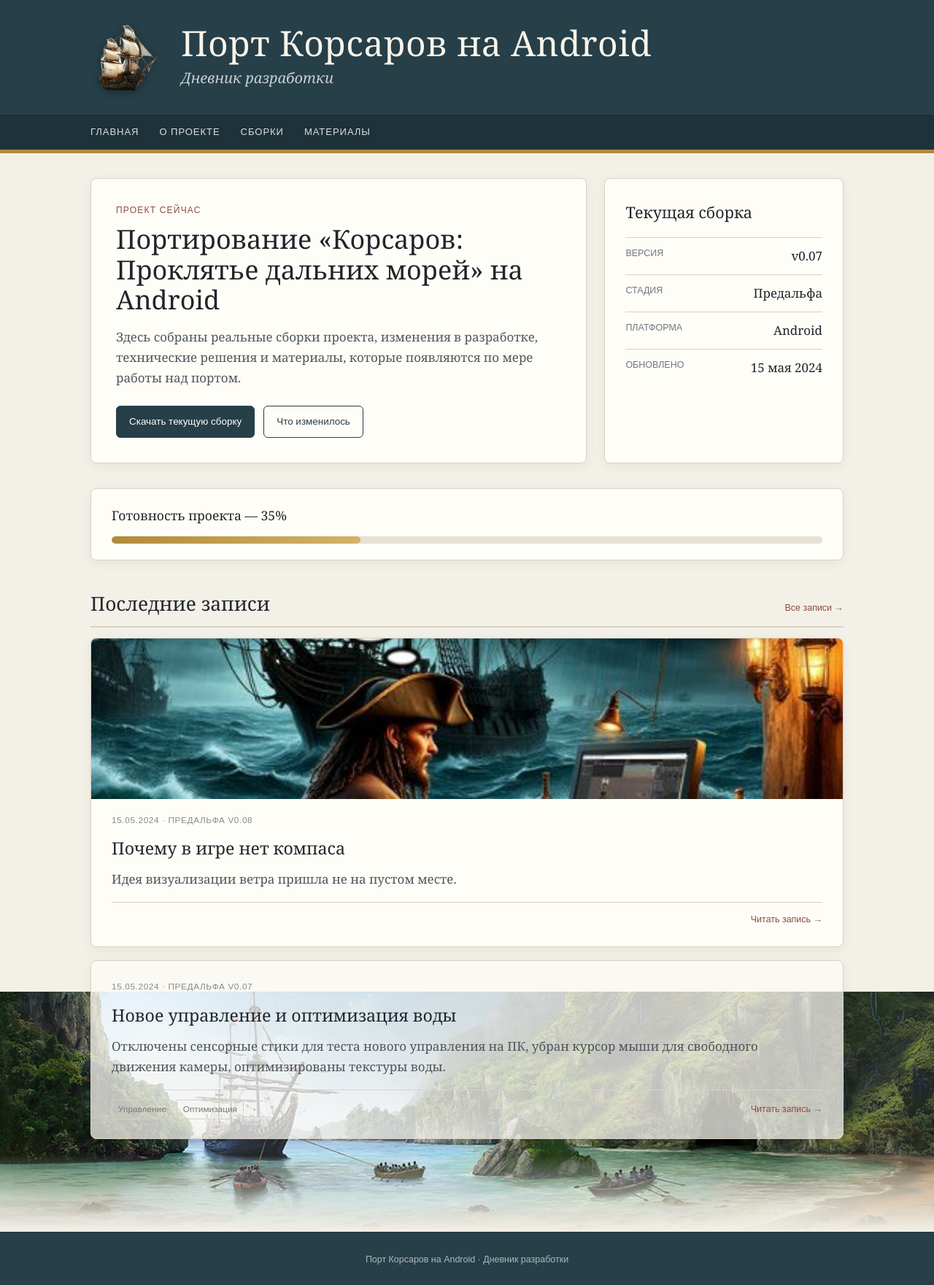
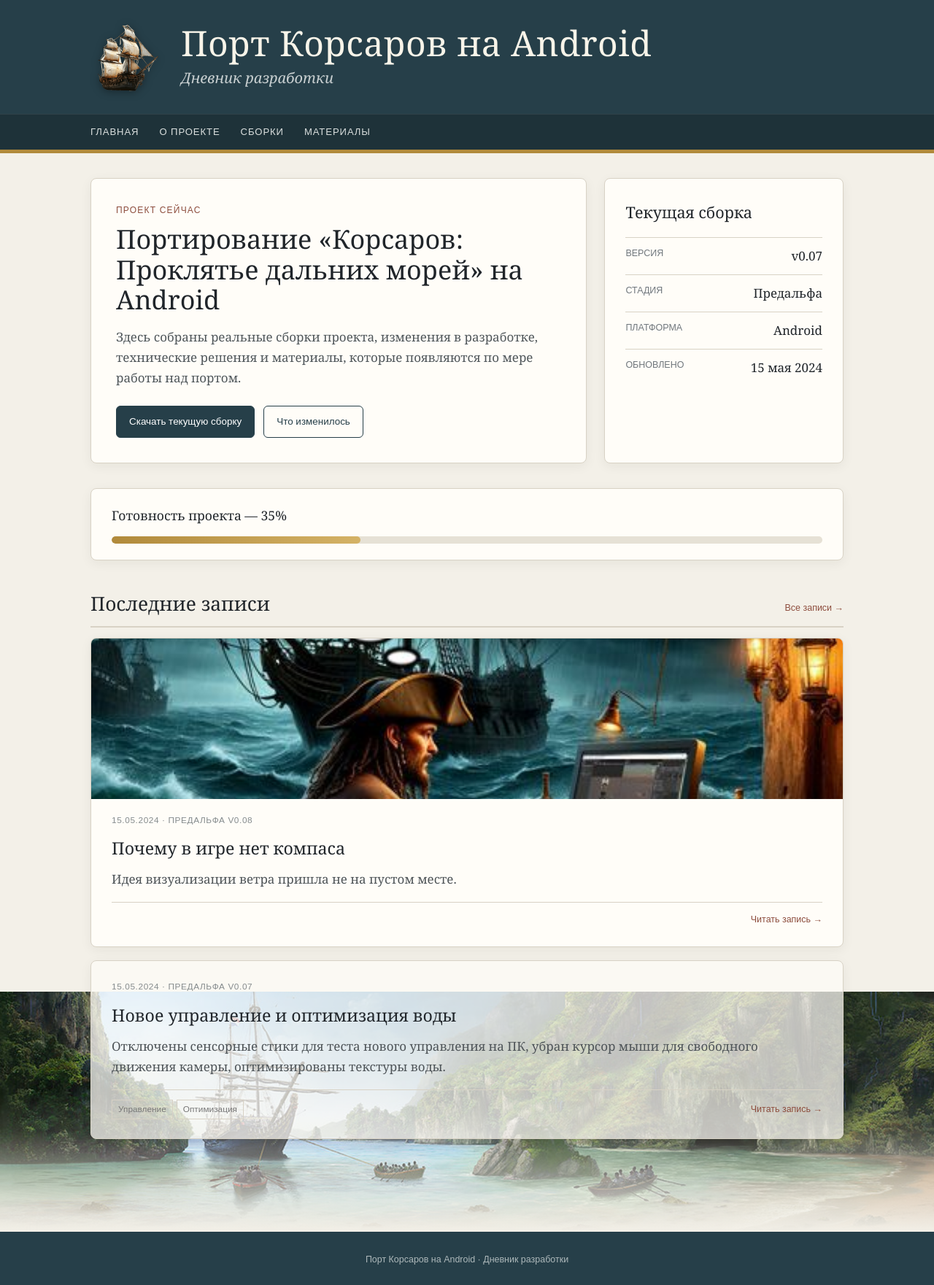
Before and after one commit to tislic/SeaDogsPort, a Jekyll site: the page built from index.html, in a window 1280 px wide. Shown: the whole page at 73% size. Built offline with Jekyll 4.4.1, drawn with Linux system fonts in a browser that asks for light colours.

Commit message:
Fix footer landscape layering and fade

```diff
--- a/assets/style.css
+++ b/assets/style.css
@@ -35,13 +35,14 @@
 .post-content h1,.post-content h2,.post-content h3{font-weight:normal;margin:24px 0 12px}.post-content p{margin-bottom:14px}.post-content ul{margin:14px 0 14px 24px}.post-content li{margin-bottom:6px}.post-content code{background:#f0ede4;padding:2px 7px;border-radius:3px;font-family:'Courier New',monospace;font-size:.9em;color:var(--rust)}.post-content a{color:var(--rust)}
 .post-footer{display:flex;justify-content:space-between;align-items:center;gap:16px;margin-top:17px;padding-top:13px;border-top:1px solid var(--line)}.tags{font-family:Arial,sans-serif;font-size:.74rem;color:#777}.tags span{display:inline-block;border:1px solid #d7d1c5;padding:3px 8px;margin-right:5px}.read{font-family:Arial,sans-serif;font-size:.78rem;color:var(--rust);text-decoration:none;white-space:nowrap}
 
-/* ═══ ФУТЕР: ПОСЛЕДНЯЯ СТАТЬЯ ЗАХОДИТ НА ПЕЙЗАЖ ═══ */
+/* ═══ ФУТЕР: ПЕЙЗАЖ ЗАХОДИТ ПОД СТАТЬИ ═══ */
 .footer{--footer-art-height:clamp(160px,25.735vw,490px);--footer-gap:28px;position:relative;z-index:1;margin-top:calc(var(--footer-art-height) * .3 + var(--footer-gap));padding:28px 24px 24px;background:var(--sea);color:#aeb9bb;text-align:center;font-family:Arial,sans-serif;font-size:.78rem}
-.footer::before{content:"";position:absolute;z-index:0;left:0;right:0;bottom:100%;height:var(--footer-art-height);background-image:linear-gradient(to bottom,rgba(243,240,232,0) 68%,var(--paper) 100%),url("design/background-source.png");background-repeat:no-repeat;background-position:center bottom,center top;background-size:100% auto,100% auto;pointer-events:none}
-.footer > *{position:relative;z-index:1}
+.footer::before{content:"";position:absolute;z-index:0;left:0;right:0;bottom:100%;height:var(--footer-art-height);background-image:url("design/background-source.png");background-repeat:no-repeat;background-position:center;background-size:cover;pointer-events:none}
+.footer::after{content:"";position:absolute;z-index:1;left:0;right:0;bottom:100%;height:var(--footer-art-height);background:linear-gradient(to bottom,rgba(243,240,232,0) 42%,rgba(243,240,232,.15) 58%,rgba(243,240,232,.55) 78%,var(--paper) 100%);pointer-events:none}
+.footer > *{position:relative;z-index:2}
 
-/* Последняя статья полупрозрачная и заходит на пейзаж примерно на 70% его высоты */
-.posts .post:last-child{position:relative;z-index:2;margin-bottom:calc(var(--footer-art-height) * -0.70);background:rgba(255,253,248,.72)}
+/* Последняя статья полупрозрачная и находится поверх пейзажа */
+.posts .post:last-child{position:relative;z-index:2;background:rgba(255,253,248,.72)}
 
 .post-cover{display:block;margin:-26px -28px 20px;overflow:hidden;border-radius:0}.post-cover img{width:100%;height:220px;object-fit:cover;display:block;transition:transform .4s ease}.post-cover:hover img{transform:scale(1.04)}
 .post-hero{text-align:center;margin-bottom:20px}.post-hero img{max-width:100%;height:auto;display:inline-block;border-radius:6px}
@@ -51,7 +52,7 @@
 @media screen and (max-width:760px){
   .header-inner{padding:14px 15px;gap:12px}.header-logo{width:64px;height:64px}.header-text h1{font-size:1.8rem;line-height:1.15;letter-spacing:0}.header-text p{font-size:.95rem;margin-top:2px}
   .wrap{padding:0 15px;margin:18px auto}.current{grid-template-columns:1fr;gap:16px}.hero{padding:22px 20px}.hero h2{font-size:1.5rem;line-height:1.2}.hero p{font-size:.95rem}.status{padding:22px 20px}.progress-wrap{padding:18px 20px;margin-bottom:22px}.post{padding:22px 20px}.post h3{font-size:1.25rem}.section-title{margin:26px 0 12px}.section-title h2{font-size:1.35rem}.nav-inner{gap:18px;overflow:auto;padding:0 15px}.post-cover{margin:-22px -20px 18px}.post-cover img{height:160px}.post-content img{margin:1em auto}
-  .posts .post:last-child{margin-bottom:calc(var(--footer-art-height) * -0.70)}
   .footer{--footer-art-height:160px;--footer-gap:22px;margin-top:calc(var(--footer-art-height) * .3 + var(--footer-gap));padding:22px 15px 20px}
-  .footer::before{background-size:auto 160px,auto 160px;background-position:center bottom,center top}
+  .footer::before{background-size:cover;background-position:center}
+  .footer::after{background:linear-gradient(to bottom,rgba(243,240,232,0) 35%,rgba(243,240,232,.18) 52%,rgba(243,240,232,.58) 76%,var(--paper) 100%)}
 }
```
